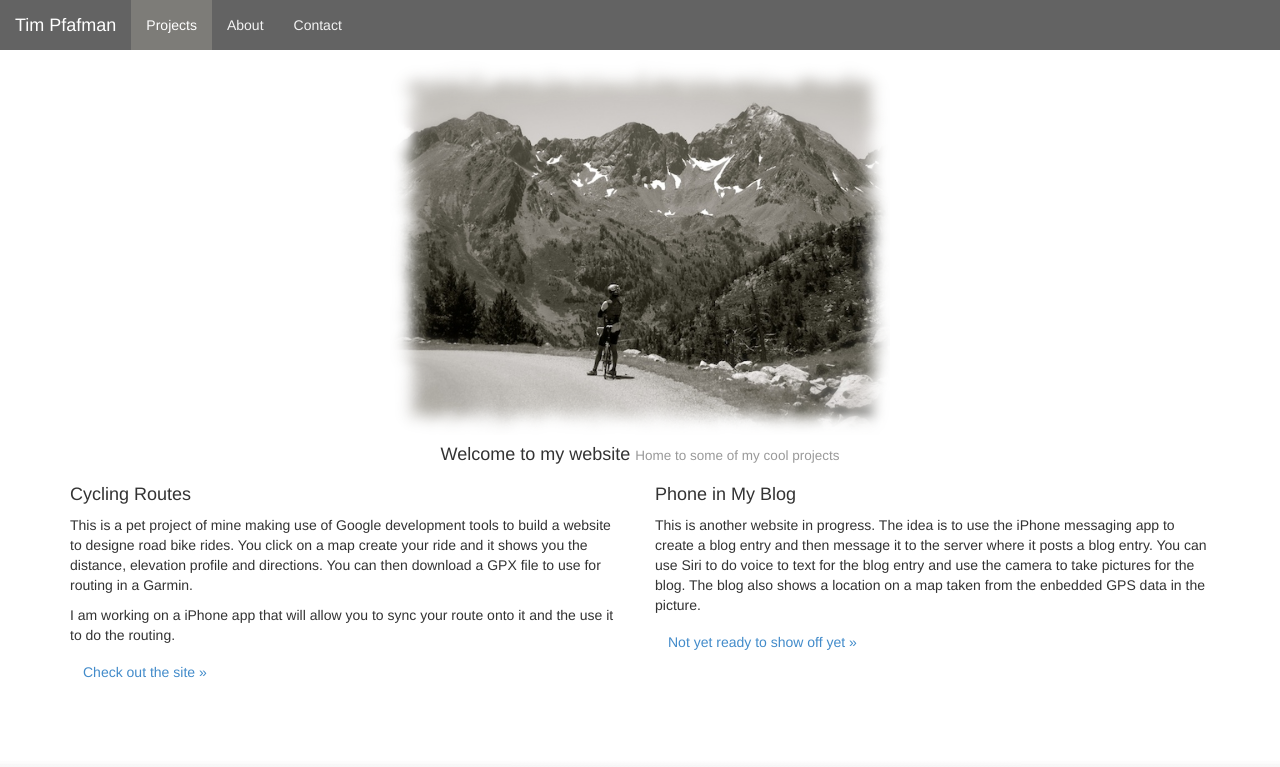
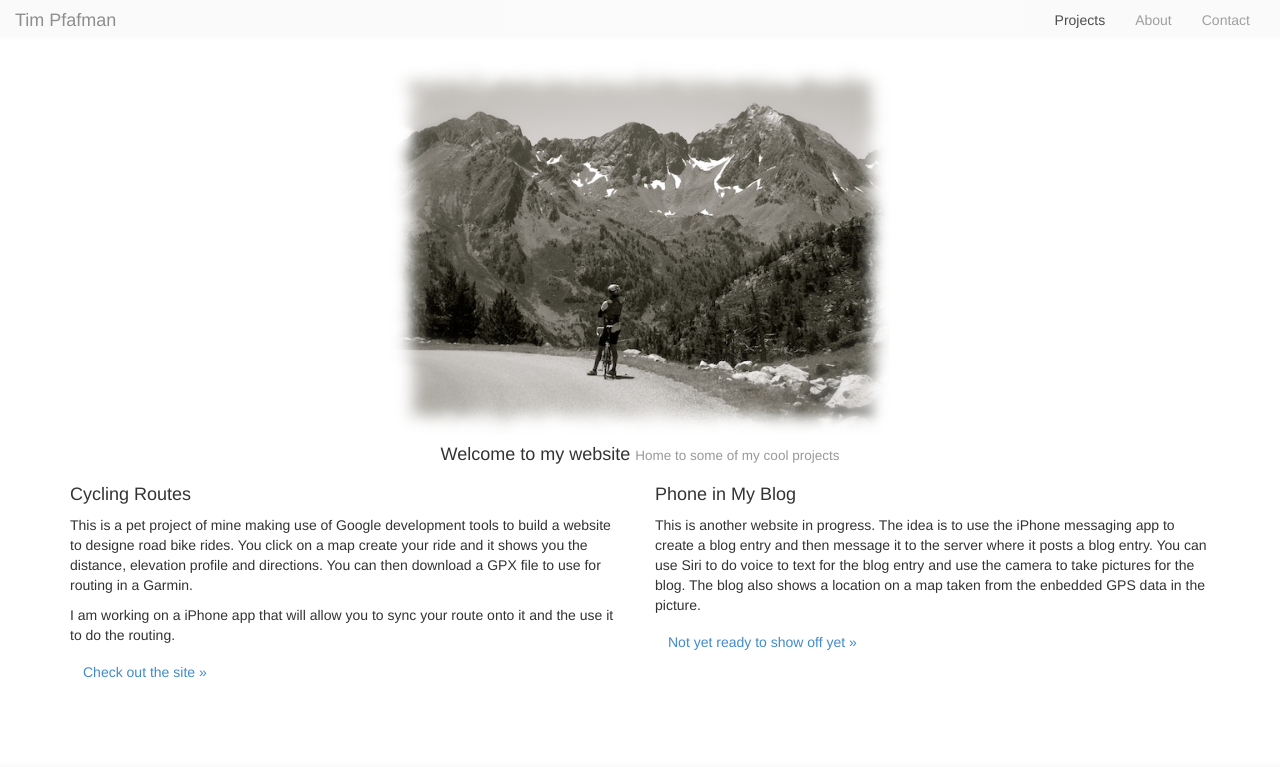
Before and after one commit to pfafman/pfafman.github.io, a plain HTML site: page index.html in a window 1280 px wide. Shown: the top 767 px of the page. Drawn offline with nearby package versions, Linux system fonts and the light colour scheme.

Commit message:
cleaned a few things up with the navbar

```diff
--- a/index.html
+++ b/index.html
@@ -25,9 +25,10 @@
 
   <body>
     <div id="wrap">
-      <nav class="navbar navbar-inverse navbar-fixed-top" role="navigation">
+      <nav class="navbar navbar-default navbar-fixed-top" role="navigation">
         <div class="navbar-header">
-          <button type="button" class="navbar-toggle" data-toggle="collapse" data-target="#navbar-collapse-1">
+          <button type="button" class="navbar-toggle"
+            data-toggle="collapse" data-target="#navbar-collapse-1">
             <span class="icon-bar"></span>
             <span class="icon-bar"></span>
             <span class="icon-bar"></span>
@@ -37,7 +38,7 @@
 
         <!-- Collect the nav links, forms, and other content for toggling -->
         <div class="collapse navbar-collapse" id="navbar-collapse-1">
-          <ul class="nav navbar-nav">
+          <ul class="nav navbar-nav pull-right">
             <li class="active"><a href="#">Projects</a></li>
             <li><a href="about.html">About</a></li>
             <li><a href="contact.html">Contact</a></li>
--- a/styles/style.css
+++ b/styles/style.css
@@ -29,10 +29,9 @@ body {
     left: 0px;
     height: 40px;
     width: 100%;
-    xbackground-color: #f5f5f5;
-    opacity: 0.9;
+    xopacity: 0.5;
     border: 0;
-    background: linear-gradient(to top, rgba(245, 245, 245, 0.9) 85%,  rgba(255, 255, 255, 0.0) 100%);
+    background: linear-gradient(to top, rgba(245, 245, 245, 0.5) 85%,  rgba(255, 255, 255, 0.0) 100%);
 
 }
 
@@ -81,31 +80,33 @@ body {
 }
 
 .navbar {
-    xbackground-color: rgba(108, 104, 93, 0.5);
-    /* background-color: #fff; */
-    xbackground-image:url('../images/top.png');
+    background-color: rgba(245, 245, 245, 0.7);
+    /* background-image:url('../images/top.png'); */
     opacity: 0.7;
+    background: linear-gradient(to bottom, rgba(245, 245, 245, 0.7) 90%,  rgba(255, 255, 255, 0.0) 100%);
+    border: 0;
 
-    xbackground: linear-gradient(to bottom, rgba(108, 104, 93, 0.7) 70%,  rgba(255, 255, 255, 0.0) 90%);
-    border: 0;
-    xheight: 60px;
+    margin-bottom: 5px;
+    min-height: 40px;
 }
 
+.navbar-nav>li>a {
+    padding-top: 10px;
+    padding-bottom: 10px;
+}
 .navbar-inverse .navbar-nav li a {
     color: #eee;
 }
 
-.navbar-inverse .navbar-nav>.active>a,
-.navbar-inverse .navbar-nav>.active>a:hover,
-.navbar-inverse .navbar-nav>.active>a:focus {
-    background-color: rgba(108, 104, 93, 0.5);
-    xbackground: linear-gradient(to bottom, rgba(108, 104, 93, 0.7) 70%,  rgba(255, 255, 255, 0.0) 90%);
-    border: 0;
-    xheight: 60px;
+.navbar-default .navbar-nav>.active>a,
+.navbar-default .navbar-nav>.active>a:hover,
+.navbar-default .navbar-nav>.active>a:focus {
+    color: #000;
+    background-color: inherit;
 }
 
-.navbar-inverse .navbar-brand {
-    color: #ccc;
+.navbar-brand {
+    line-height: 10px;
 }
 
 
```
Also changed, not shown: about.html (+2 -2 lines), contact.html (+2 -2 lines).
